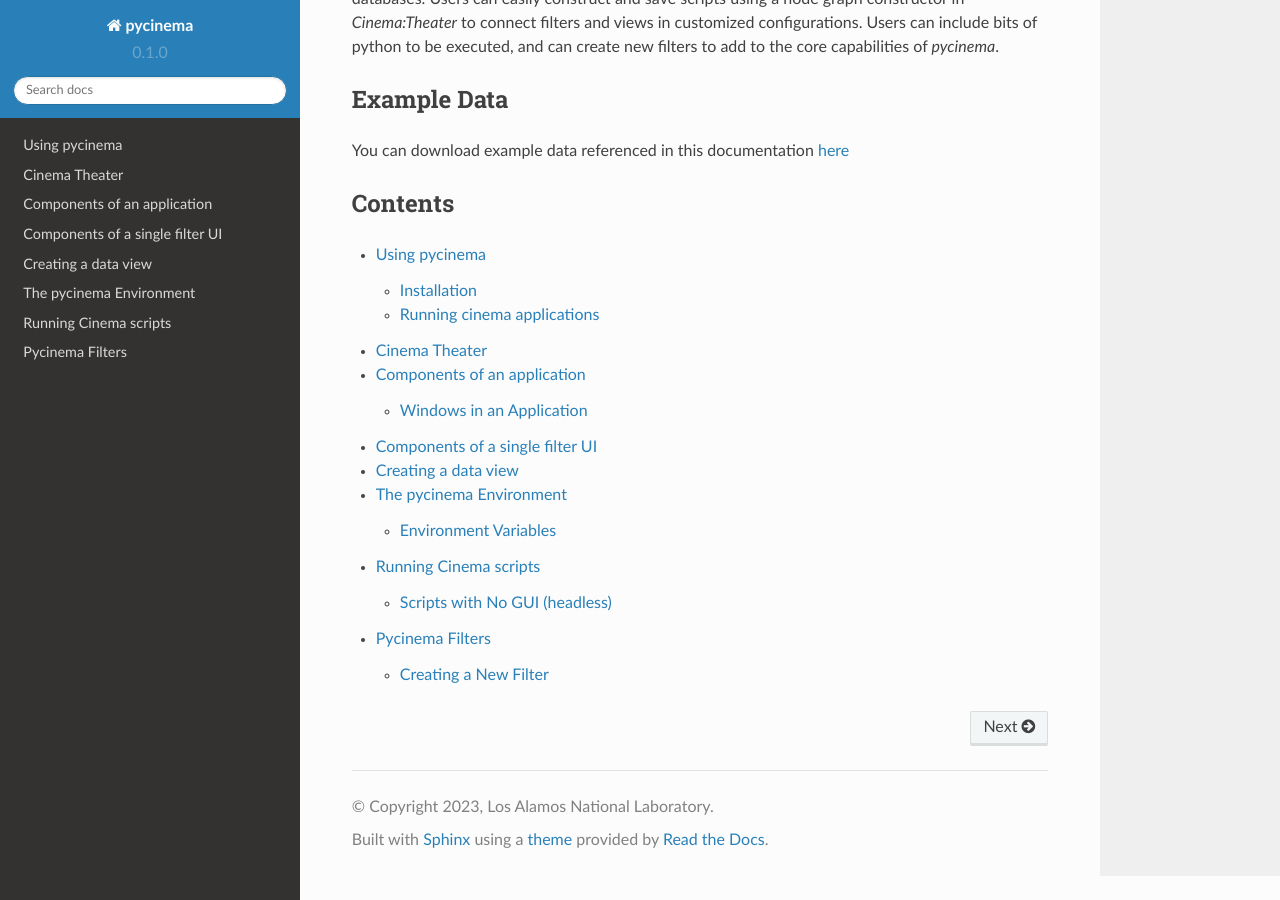
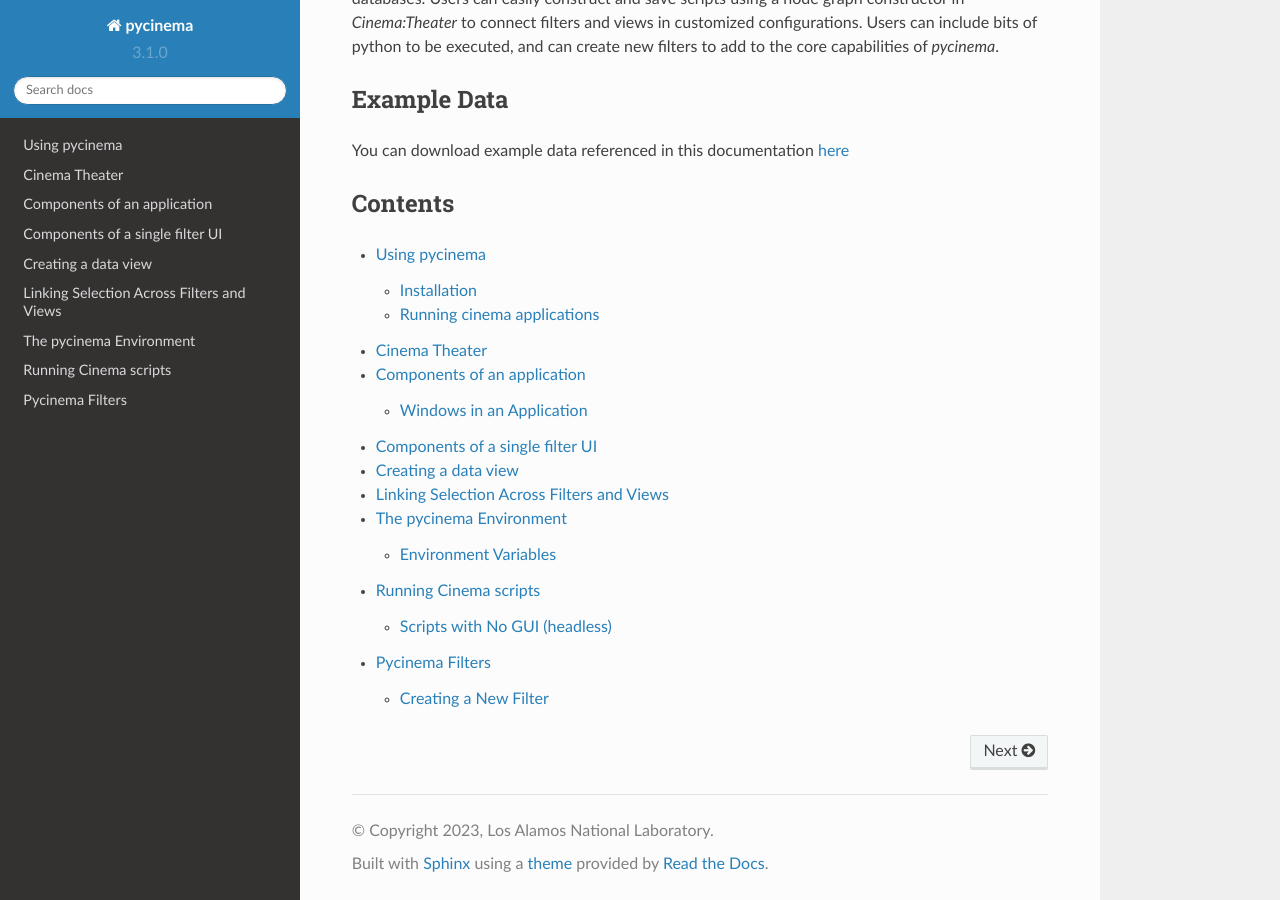
Before and after one commit to cinemascience/pycinema-readthedocs, a Sphinx documentation site: the page built from docs/source/index.rst, in a window 1280 px wide and 900 px high, scrolled down 656 px. Built offline with Sphinx 7.4.7 and the Read the Docs theme 2.0.0, drawn with Linux system fonts in a browser that asks for light colours; pages that are not in the unit, such as notebooks, are missing from menus.

Commit message:
adding linking page

```diff
--- a/docs/source/conf.py
+++ b/docs/source/conf.py
@@ -6,8 +6,8 @@
 copyright = '2023, Los Alamos National Laboratory'
 author = 'Rogers'
 
-release = '0.1'
-version = '0.1.0'
+release = '3.1'
+version = '3.1.0'
 
 # -- General configuration
 
--- a/docs/source/index.rst
+++ b/docs/source/index.rst
@@ -25,6 +25,7 @@
    theater
    urlexample
    building
+   linking
    environment
    applications
    scripts
--- /dev/null
+++ b/docs/source/linking.rst
@@ -0,0 +1,13 @@
+
+=======================
+
+.. _linking:
+
+Linking Selection Across Filters and Views
+------------------------------------------
+
+.. image:: img/nodegraph_linked.png
+   :align: center
+
+It's often useful to link selection across views and filters, so that
+the same data can be viewed in different ways.
```
Also changed, not shown: docs/source/img/nodegraph_linked.png (added).
